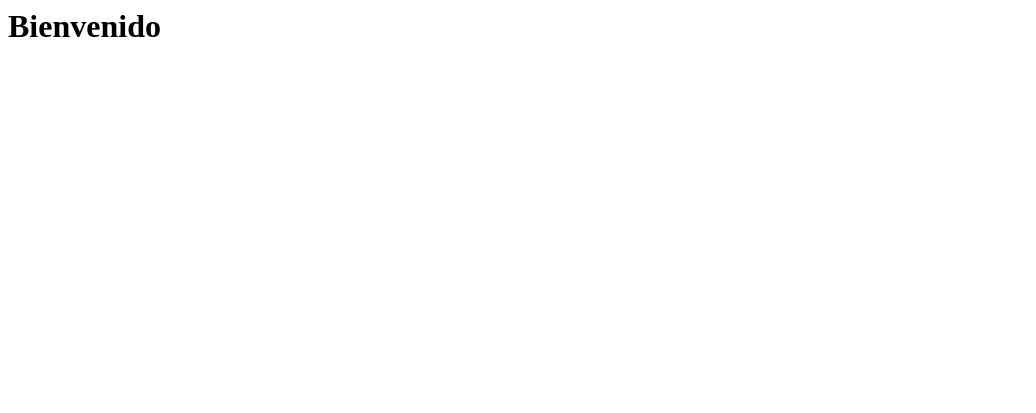
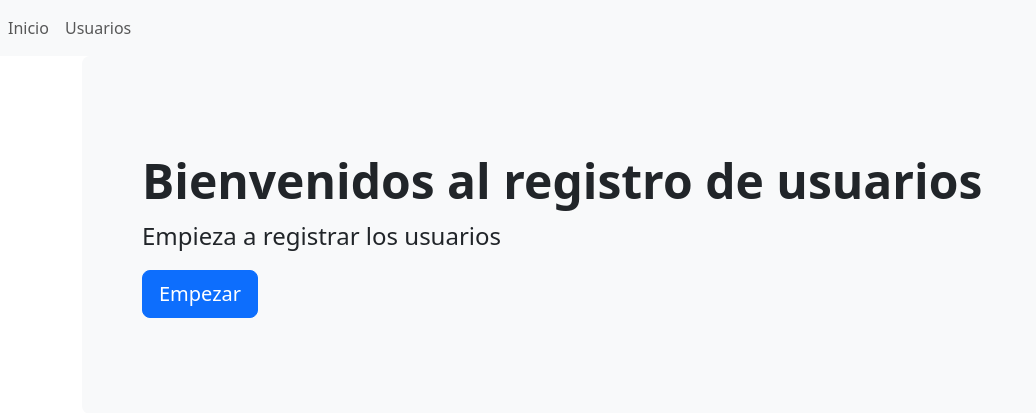
Before and after one commit to xMaclex/CRUD_PYTHON, a Django app: page / in a window 1280 px wide. Shown: the top 413 px of the page, without its empty margins (0-1036 px from the left). Run offline with Django 5.2, Linux system fonts and the light colour scheme.

Commit message:
Validacion

```diff
--- a/libreria/templates/paginas/base.html
+++ b/libreria/templates/paginas/base.html
@@ -21,10 +21,9 @@
     <body>
         <nav class="navbar navbar-expand navbar-light bg-light">
             <div class="nav navbar-nav">
-                <a class="nav-item nav-link active" href="#" aria-current="page">DBflow
                      <span class="visually-hidden">(current)</span></a>
-                <a class="nav-item nav-link" href="#">Inicio</a>
-                <a class="nav-item nav-link" href="#">Registro</a>
+                <a class="nav-item nav-link" href="{% url 'inicio' %}">Inicio</a>
+                <a class="nav-item nav-link" href="{% url 'usuarios' %}">Usuarios</a>
             </div>
         </nav>
 
--- /dev/null
+++ b/libreria/templates/paginas/inicio.html
@@ -0,0 +1,21 @@
+{% extends "paginas/base.html" %}
+
+
+{% block titulo %} nosotros {% endblock %}
+
+{% block contenido %}
+
+<div class="p-5 mb-4 bg-light rounded-3">
+    <div class="container-fluid py-5">
+        <h1 class="display-5 fw-bold">Bienvenidos al registro de usuarios</h1>
+        <p class="col-md-8 fs-4">
+            Empieza a registrar los usuarios
+        </p>
+        <button class="btn btn-primary btn-lg" type="button">
+           Empezar
+        </button>
+    </div>
+</div>
+
+
+ {% endblock %}
--- a/libreria/views.py
+++ b/libreria/views.py
@@ -3,7 +3,7 @@ from django.http import HttpResponse
 # Create your views here.
 
 def inicio(request):
-    return HttpResponse("<h1>Bienvenido</h1>")
+    return render(request, 'paginas/inicio.html')
 
 def nosotros(request):
     return render(request, 'paginas/nosotros.html')
```
